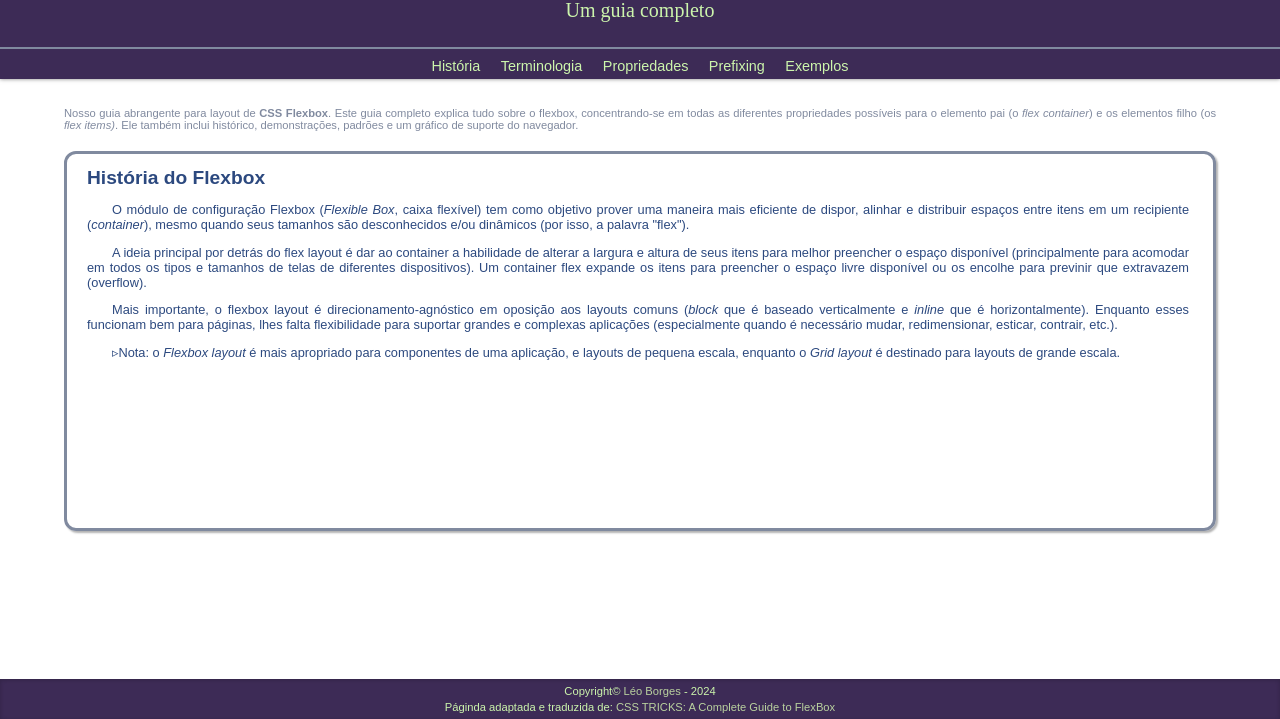
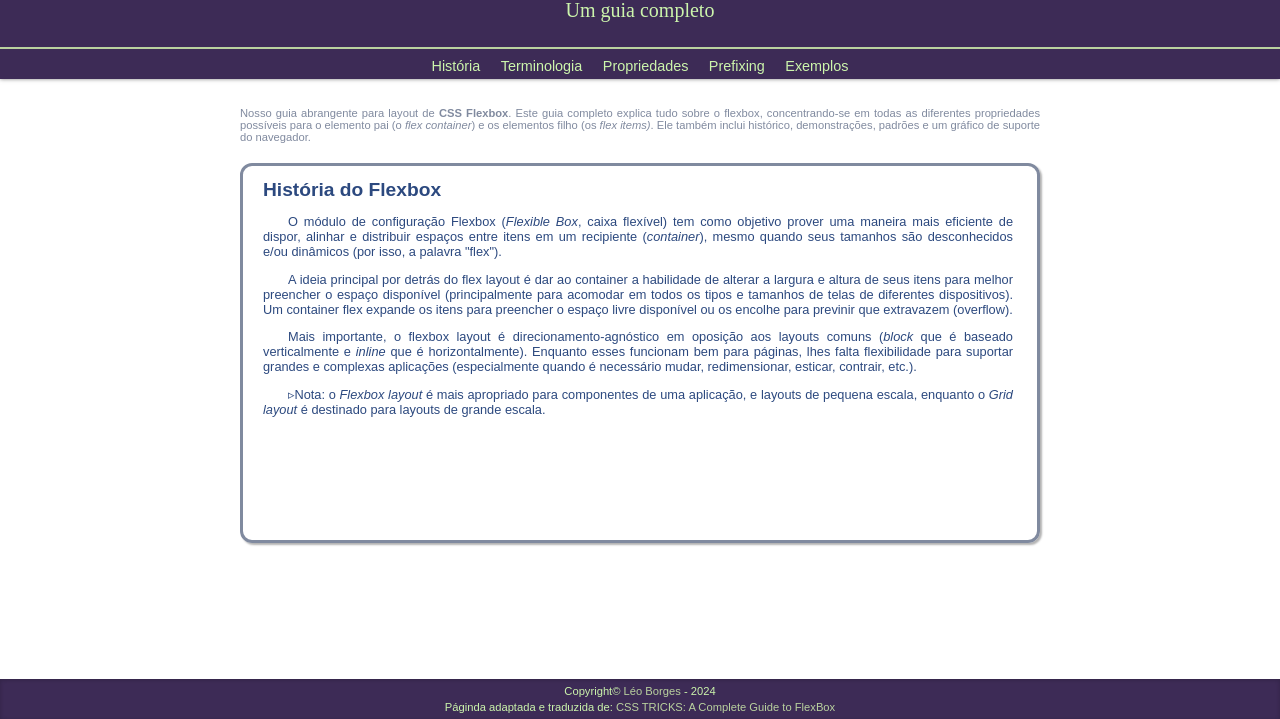
Before and after one commit to LeoCsBorges/Web007_Flexbox, a plain HTML site: page index.html in a window 1280 px wide. Shown: the part 81-800 px from the top of the page. Drawn offline with Linux system fonts and the light colour scheme; a web font is replaced by a local one.

Commit message:
Update de largura maxima para telas grandes

```diff
--- a/css/style.css
+++ b/css/style.css
@@ -50,7 +50,7 @@
         height: 50px;
         font-weight: normal;
         font-size: 1.25em;
-        border-bottom: 2px solid var(--third-color);
+        border-bottom: 2px solid var(--second-color);
     }
 
 
@@ -97,6 +97,7 @@
     main section {
         margin: auto;
         width: 90%;
+        max-width: 800px;
         color: var(--third-color);
     }
 
```
